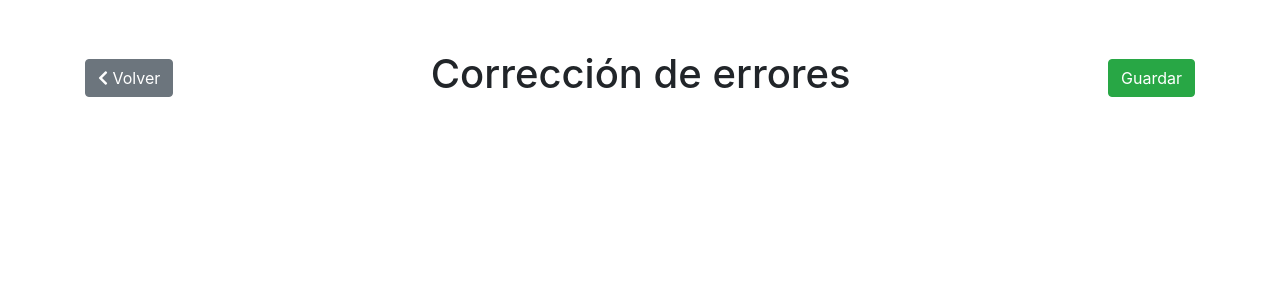
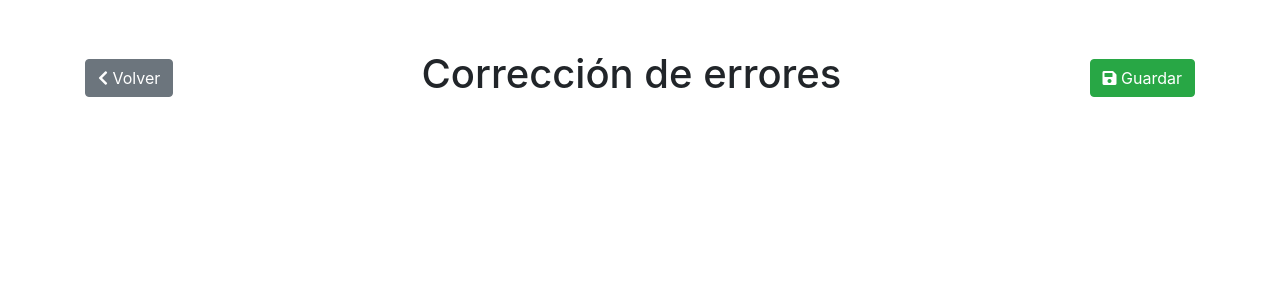
Before and after one commit to AlanSanchezP/ElectivappServer, a Django app: template electivapp/templates/actividades/actividad_corregir.html in a window 1280 px wide. Shown: the top 300 px of the page. Run offline with Django 3.2, Linux system fonts and the light colour scheme; the template is opened without the code that fills it, so the values that code supplies are empty; some libraries are stand-ins or nearby versions.

Commit message:
Estilos correccion de actividad.

```diff
--- a/electivapp/templates/actividades/actividad_corregir.html
+++ b/electivapp/templates/actividades/actividad_corregir.html
@@ -11,15 +11,14 @@
               Volver
             </a>
             <h1 class="col-md-6 text-center mx-auto">Corrección de errores</h2>
-            <button class="btn btn-success">Guardar</button>
+            <button class="btn btn-success"><i class="fas fa-save"></i> Guardar</button>
         </div>
     </div>
     <input id="cantidad" type="hidden" name="cantidad" value="{{messages|length}}">
-    <div id="entries">
+    <div id="entries" class="elementos-lista">
         {% for message in messages %}
         {% with message.tags.split as tags %}
-        <div class="container card">
-            <div class="card-body">
+        <div class="elemento-lista">
             <div class="row">
                 <div class="col-md-6">
                     <label for="nombre_{{forloop.counter}}">Nombre del alumno*</label>
@@ -53,9 +52,8 @@
                 </div>
             </div>
             {% if not forloop.first %}
-                <button data-id="{{forloop.counter}}" class="btnDelete btn btn-danger" type="button">Eliminar</button>
+            <button data-id="{{forloop.counter}}" class="btnDelete btn btn-danger" type="button"><i class="fas fa-trash"></i> Eliminar</button>
             {% endif %}
-            </div>
         </div>
         {% endwith %}
         {% endfor %}
@@ -67,7 +65,7 @@
 <script>
     $('.btnDelete').click(function(e) {
         var id = $(e.target).data('id');
-        var parent = $(e.target).closest('.card');
+        var parent = $(e.target).closest('.elemento-lista');
         parent.remove();
     });
 </script>
```
Lines whose indentation alone changed are shown as unchanged.
